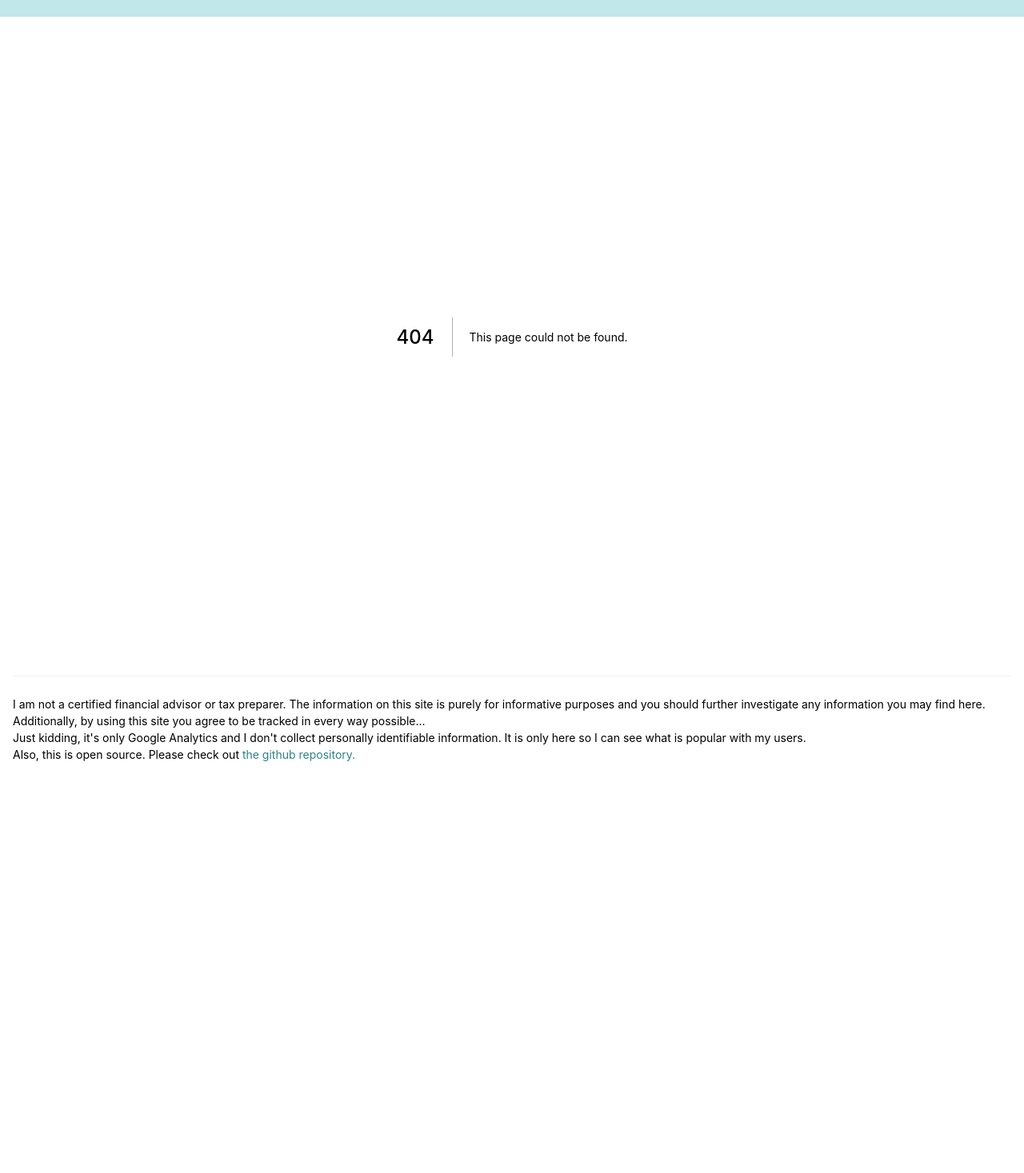
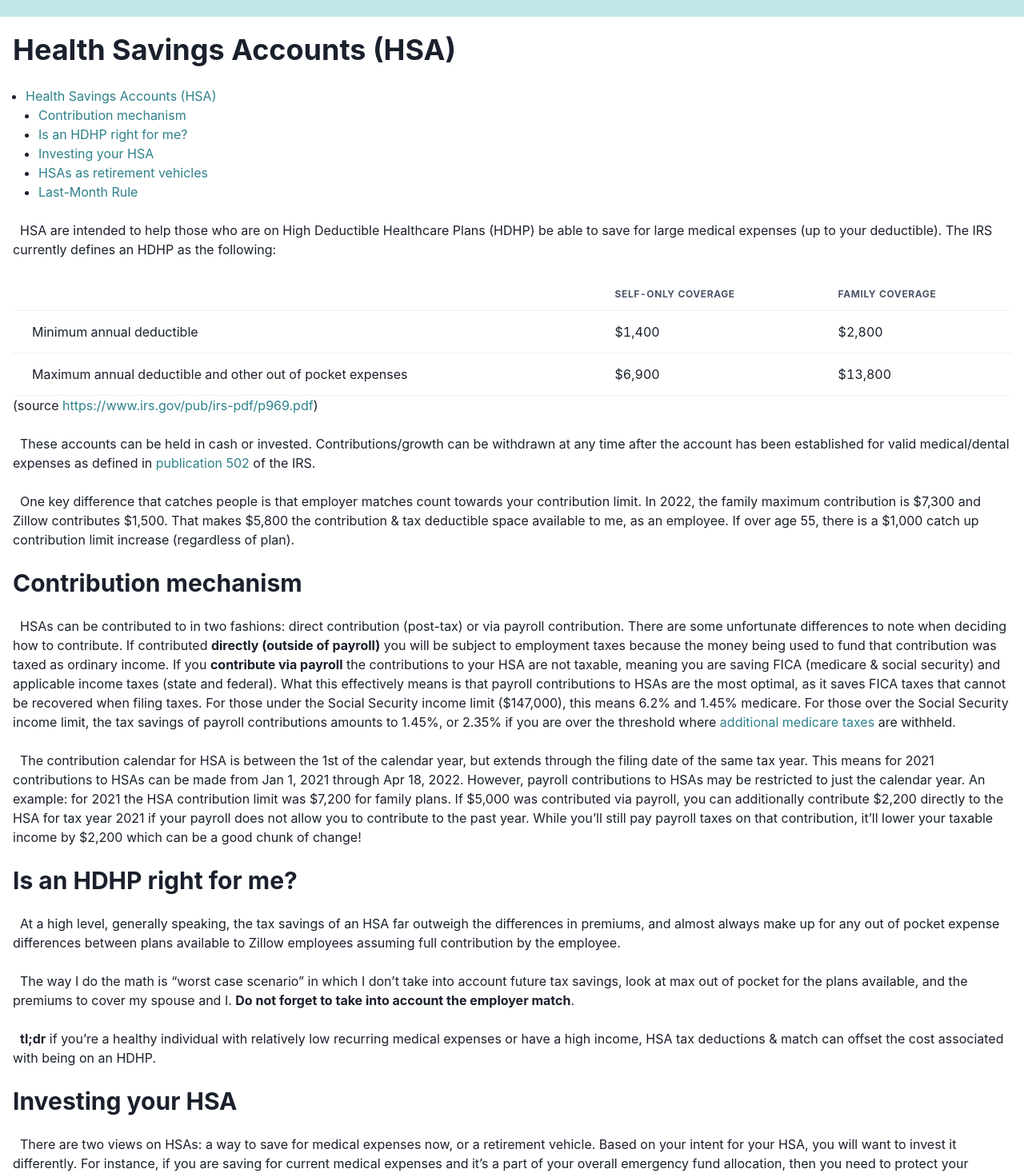
Before and after one commit to m3fawner/ssr-study, a Next.js app: page /tax-advantaged-accounts/hsa in a window 1280 px wide. Before the commit this address had no page. Shown: the part 35-1502 px from the top of the page at 80% size. Before the commit the page ends 1005 px from the top, so only its background shows below. Built offline with nearby package versions, Linux system fonts and the light colour scheme.

Commit message:
feat(hsa)

```diff
--- /dev/null
+++ b/markdown/hsa.md
@@ -0,0 +1,113 @@
+# Health Savings Accounts (HSA)
+
+&nbsp;
+
+- [Health Savings Accounts (HSA)](#health-savings-accounts-hsa)
+  - [Contribution mechanism](#contribution-mechanism)
+  - [Is an HDHP right for me?](#is-an-hdhp-right-for-me)
+  - [Investing your HSA](#investing-your-hsa)
+  - [HSAs as retirement vehicles](#hsas-as-retirement-vehicles)
+  - [Last-Month Rule](#last-month-rule)
+
+&nbsp;
+
+  HSA are intended to help those who are on High Deductible Healthcare Plans (HDHP) be able to save for large medical expenses (up to your deductible). The IRS currently defines an HDHP as the following:
+
+&nbsp;
+
+|   | Self-only coverage | Family coverage |
+| - | ------------------ | --------------- |
+| Minimum annual deductible | $1,400 | $2,800 |
+| Maximum annual deductible and other out of pocket expenses | $6,900 | $13,800 |
+
+(source https://www.irs.gov/pub/irs-pdf/p969.pdf)
+
+&nbsp;
+
+  These accounts can be held in cash or invested. Contributions/growth can be withdrawn at any time after the account has been established for valid medical/dental expenses as defined in [publication 502](https://www.irs.gov/pub/irs-pdf/p502.pdf) of the IRS.
+
+&nbsp;
+
+  One key difference that catches people is that employer matches count towards your contribution limit. In 2022, the family maximum contribution is $7,300 and Zillow contributes $1,500. That makes $5,800 the contribution & tax deductible space available to me, as an employee. If over age 55, there is a $1,000 catch up contribution limit increase (regardless of plan).
+
+&nbsp;
+
+## Contribution mechanism
+
+&nbsp;
+
+  HSAs can be contributed to in two fashions: direct contribution (post-tax) or via payroll contribution. There are some unfortunate differences to note when deciding how to contribute. If contributed **directly (outside of payroll)** you will be subject to employment taxes because the money being used to fund that contribution was taxed as ordinary income. If you **contribute via payroll** the contributions to your HSA are not taxable, meaning you are saving FICA (medicare & social security) and applicable income taxes (state and federal). What this effectively means is that payroll contributions to HSAs are the most optimal, as it saves FICA taxes that cannot be recovered when filing taxes. For those under the Social Security income limit ($147,000), this means 6.2% and 1.45% medicare. For those over the Social Security income limit, the tax savings of payroll contributions amounts to 1.45%, or 2.35% if you are over the threshold where [additional medicare taxes](https://www.irs.gov/businesses/small-businesses-self-employed/questions-and-answers-for-the-additional-medicare-tax) are withheld.
+
+&nbsp;
+
+  The contribution calendar for HSA is between the 1st of the calendar year, but extends through the filing date of the same tax year. This means for 2021 contributions to HSAs can be made from Jan 1, 2021 through Apr 18, 2022. However, payroll contributions to HSAs may be restricted to just the calendar year. An example: for 2021 the HSA contribution limit was $7,200 for family plans. If $5,000 was contributed via payroll, you can additionally contribute $2,200 directly to the HSA for tax year 2021 if your payroll does not allow you to contribute to the past year. While you’ll still pay payroll taxes on that contribution, it’ll lower your taxable income by $2,200 which can be a good chunk of change!
+
+&nbsp;
+
+## Is an HDHP right for me?
+
+&nbsp;
+
+  At a high level, generally speaking, the tax savings of an HSA far outweigh the differences in premiums, and almost always make up for any out of pocket expense differences between plans available to Zillow employees assuming full contribution by the employee.
+
+&nbsp;
+
+  The way I do the math is “worst case scenario” in which I don’t take into account future tax savings, look at max out of pocket for the plans available, and the premiums to cover my spouse and I. **Do not forget to take into account the employer match**.
+
+&nbsp;
+
+  **tl;dr** if you’re a healthy individual with relatively low recurring medical expenses or have a high income, HSA tax deductions & match can offset the cost associated with being on an HDHP.
+
+&nbsp;
+
+## Investing your HSA
+
+&nbsp;
+
+  There are two views on HSAs: a way to save for medical expenses now, or a retirement vehicle. Based on your intent for your HSA, you will want to invest it differently. For instance, if you are saving for current medical expenses and it’s a part of your overall emergency fund allocation, then you need to protect your principal. That means investing in lower risk investments such as bond funds, or even just cash.
+
+&nbsp;
+
+  If you are saving for retirement within your HSA, treat the HSA as a Roth IRA. It should be the riskier part of your allocation (i.e. equities) to take advantage of the fact that you can withdraw it without tax consequences for medical expenses. The more money that you can withdraw tax free, the better, right?
+
+&nbsp;
+
+  **Caveat**: New Jersey and California extract tax revenue from HSAs in varying ways, such as capital gains being realized in the HSA.
+
+&nbsp;
+
+## HSAs as retirement vehicles
+
+&nbsp;
+
+  Arguably, if you can afford to, HSAs are the best retirement vehicle made available to investors. They allow for tax deductible contributions (regardless of income level except for California and New Jersey, where state income is levied), tax free growth (growth can be withdrawn tax free if used for valid medical expenses), and tax free withdrawals (valid medical expenses). This combines the power of Roth & Traditional in a single account.
+
+&nbsp;
+
+  In addition to this, you can reimburse any valid medical expenses incurred after the establishment of the account. This means that you can “bank” unreimbursed medical expenses leading into retirement, allowing your balance to grow, and withdraw the balance of your medical expenses incurred.
+
+&nbsp;
+
+  This is a huge benefit as you would otherwise pay early withdrawal penalties on Roth accounts before 59.5, or have to pay income taxes on (and penalties) on traditional accounts. For those who are planning on retiring before the 59.5 mark, this vehicle may be a great way to span the gap between retirement age and 59.5 when early withdrawal penalties cease to be a limiting factor to accessing your other retirement accounts.
+
+&nbsp;
+
+  In addition to all of this, at 65 an HSA has the restrictions on medical expenses lifted and the withdrawals just become taxed as income, similar to a traditional IRA.
+
+&nbsp;
+
+## Last-Month Rule
+
+&nbsp;
+
+  HSAs have a “last month” rule, in which you are considered fully eligible to contribute to your HSA as long as you meet a few criteria:
+
+- You are on an HDHP plan that qualifies
+- You are on said plan on, or before, December 1st
+- You remain on a qualifying HDHP for the full calendar year subsequent to signing up for the HSA eligible plan (does not need to be the same plan, i.e. if you change employers)
+
+  If these criteria are met, you can fully maximize your HSA for the first year (remember, you can make contributions directly to your HSA outside of payroll, and up until tax filing day of the following year). For some, this could mean an additional $3,350 to $7,100 of tax advantaged space. If you fail to meet any one of the criteria, you will owe taxes on the contribution amount, in addition to a penalty.
+
+&nbsp;
+
+  [This article](https://livelyme.com/blog/last-month-rule/) has a great overview of the last-month rule.
--- /dev/null
+++ b/pages/tax-advantaged-accounts/hsa.jsx
@@ -0,0 +1,5 @@
+import createMarkdownPage from '../../src/util/createMarkdownPage';
+
+const { Component, _getStaticProps } = createMarkdownPage('hsa', 'Health Savings Account', 'Health savings accounts are a great method of saving for medical expenses, providing pre-tax funds to reimburse medical expenses incurred while on an HDHP. This article also covers how it is a potentially great retirement vehicle, as well!', 'tax-advantaged-accounts/hsa');
+export const getStaticProps = _getStaticProps;
+export default Component;
--- a/src/components/Header.jsx
+++ b/src/components/Header.jsx
@@ -27,6 +27,7 @@ const ROUTE_KEYS = {
   EQUITY_COMPENSATION: 'EQUITY_COMPENSATION',
   FILING_YOUR_TAXES: 'FILING_YOUR_TAXES',
   FSA: 'FSA',
+  HSA: 'HSA',
   I_BONDS: 'I_BONDS',
   MEGABACKDOOR_ROTH: 'MEGABACKDOOR_ROTH',
   NET_PROCEEDS: 'NET_PROCEEDS',
@@ -50,6 +51,7 @@ const ROUTES = {
   [ROUTE_KEYS.EQUITY_COMPENSATION]: '/equity-compensation',
   [ROUTE_KEYS.FILING_YOUR_TAXES]: '/taxation/filing-your-taxes',
   [ROUTE_KEYS.FSA]: '/tax-advantaged-accounts/fsa',
+  [ROUTE_KEYS.HSA]: '/tax-advantaged-accounts/hsa',
   [ROUTE_KEYS.I_BONDS]: '/general/i-bonds',
   [ROUTE_KEYS.MEGABACKDOOR_ROTH]: '/tax-advantaged-accounts/401k/megabackdoor-roth',
   [ROUTE_KEYS.NET_PROCEEDS]: '/equity-compensation/net-proceeds',
@@ -73,6 +75,7 @@ const ROUTE_NAMES = {
   [ROUTE_KEYS.EQUITY_COMPENSATION]: 'Equity compensation',
   [ROUTE_KEYS.FILING_YOUR_TAXES]: 'Filing your taxes',
   [ROUTE_KEYS.FSA]: 'Flexible Savings Accounts (FSA)',
+  [ROUTE_KEYS.HSA]: 'Health Savings Account (HSA)',
   [ROUTE_KEYS.I_BONDS]: 'I-Bonds',
   [ROUTE_KEYS.MEGABACKDOOR_ROTH]: 'Megabackdoor Roth',
   [ROUTE_KEYS.NET_PROCEEDS]: 'Net proceeds',
@@ -140,30 +143,29 @@ const GENERAL_FINANCE = {
     ROUTE_KEYS['529'],
   ],
 };
+const TAX_ADVANTAGED_ACCOUNTS = {
+  label: 'Tax advantaged accounts',
+  categories: [
+    CATEGORY_LOOKUP['401_K'],
+  ],
+  routes: [
+    ROUTE_KEYS.HSA,
+    ROUTE_KEYS.FSA,
+  ],
+};
 const CATEGORIES = {
   [CATEGORY_LOOKUP['401_K']]: FOUR_OH_ONE_K,
   [CATEGORY_LOOKUP.EQUITY_COMPENSATION]: EQUITY_COMPENSATION,
-  [CATEGORY_LOOKUP.FSA]: {},
   [CATEGORY_LOOKUP.GENERAL_FINANCE]: GENERAL_FINANCE,
-  [CATEGORY_LOOKUP.HSA]: {},
   [CATEGORY_LOOKUP.INVESTMENTS]: INVESTMENTS,
-  [CATEGORY_LOOKUP.IRA]: {},
-  [CATEGORY_LOOKUP.TAX_ADVANTAGED_ACCOUNTS]: {},
+  [CATEGORY_LOOKUP.TAX_ADVANTAGED_ACCOUNTS]: TAX_ADVANTAGED_ACCOUNTS,
   [CATEGORY_LOOKUP.TAXATION]: TAXATION,
 };
 const NAVIGATION_HIERARCHY = {
   [CATEGORY_LOOKUP.TAXATION]: CATEGORIES[CATEGORY_LOOKUP.TAXATION],
   [CATEGORY_LOOKUP.INVESTMENTS]: CATEGORIES[CATEGORY_LOOKUP.INVESTMENTS],
   [CATEGORY_LOOKUP.EQUITY_COMPENSATION]: CATEGORIES[CATEGORY_LOOKUP.EQUITY_COMPENSATION],
-  [CATEGORY_LOOKUP.TAX_ADVANTAGED_ACCOUNTS]: {
-    label: 'Tax advantaged accounts',
-    categories: [
-      CATEGORY_LOOKUP['401_K'],
-    ],
-    routes: [
-      ROUTE_KEYS.FSA,
-    ],
-  },
+  [CATEGORY_LOOKUP.TAX_ADVANTAGED_ACCOUNTS]: CATEGORIES[CATEGORY_LOOKUP.TAX_ADVANTAGED_ACCOUNTS],
   [CATEGORY_LOOKUP.GENERAL_FINANCE]: CATEGORIES[CATEGORY_LOOKUP.GENERAL_FINANCE],
 };
 
```
